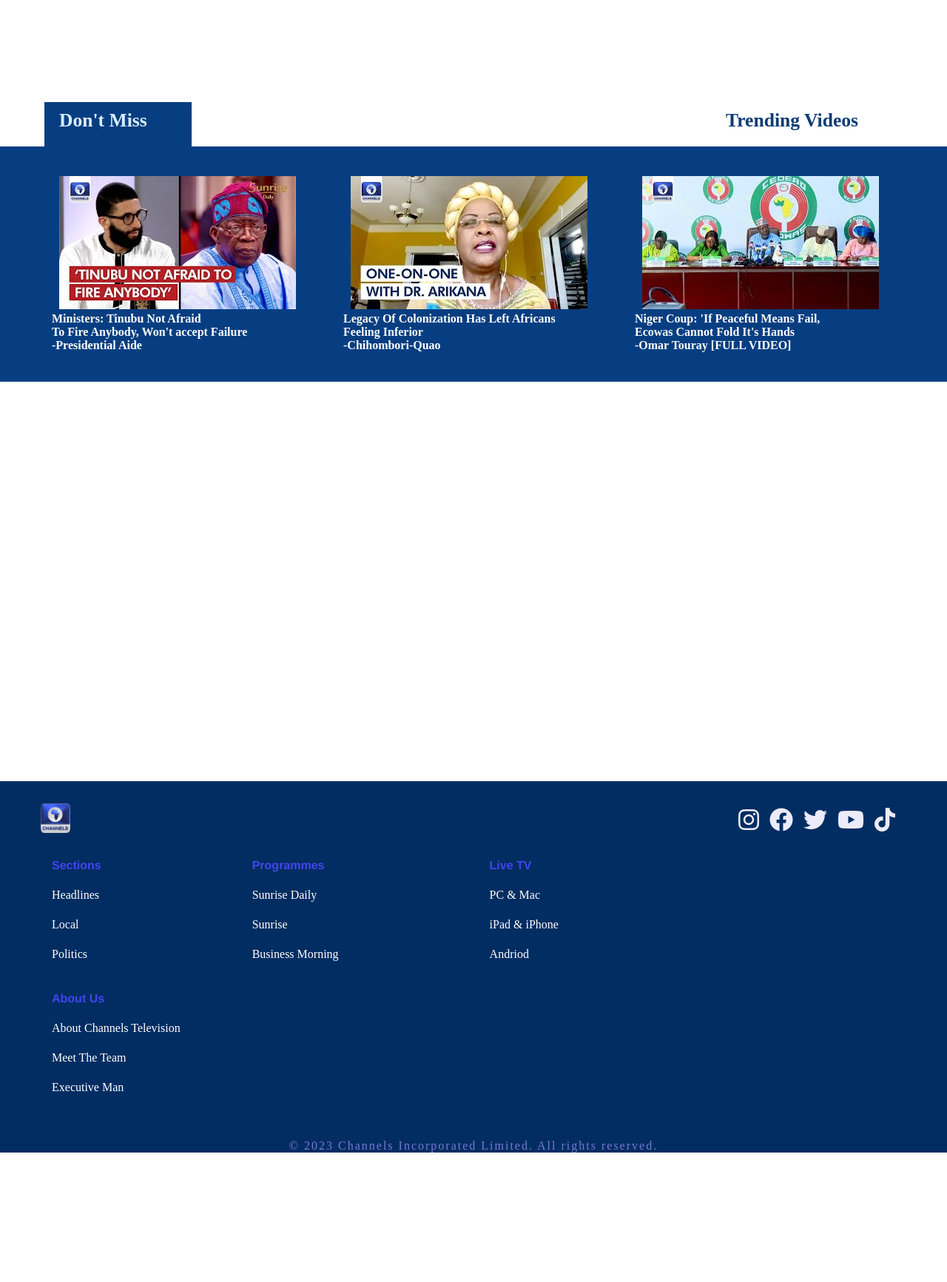
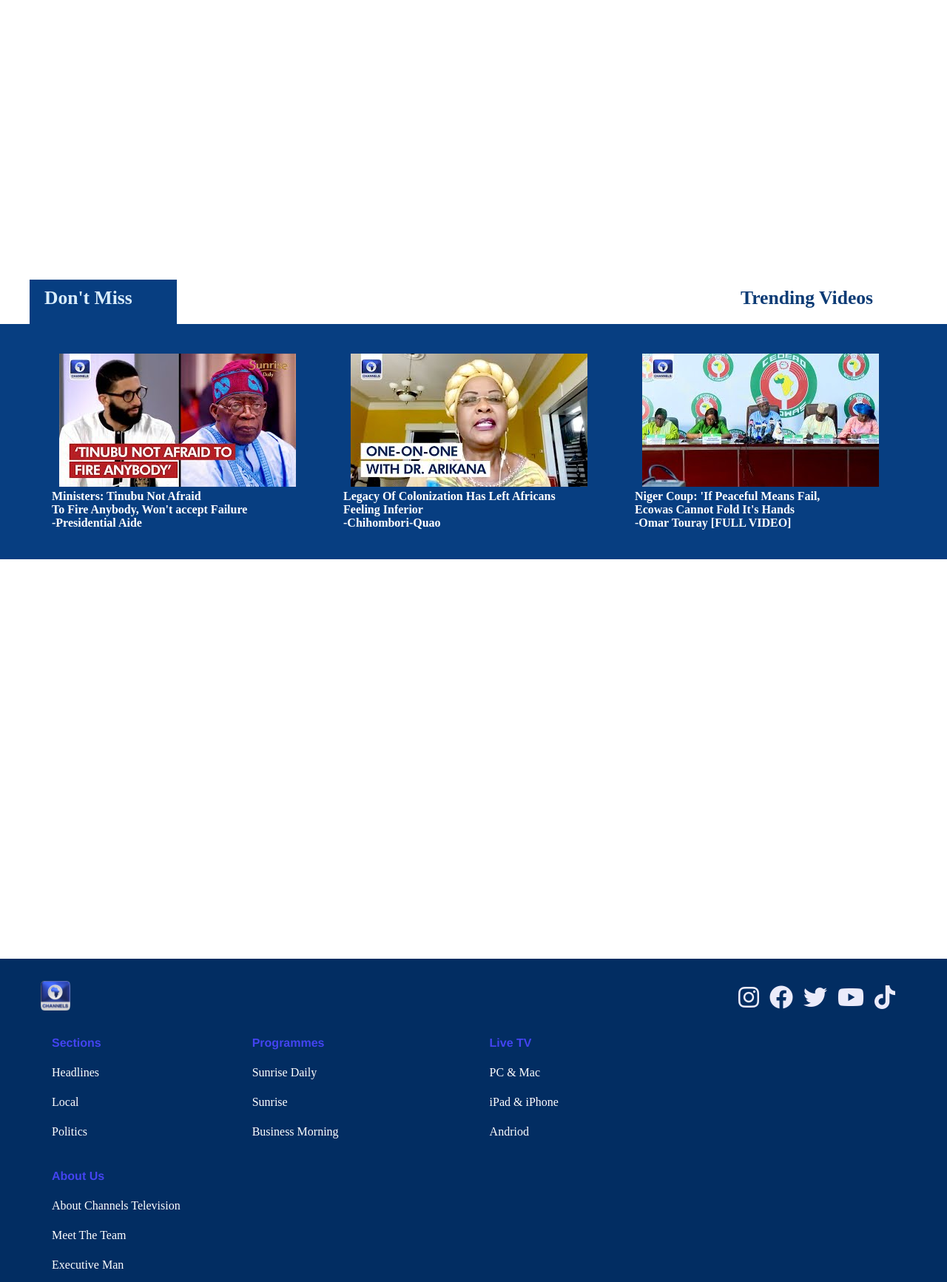
Before and after one commit to Youngjossy/Channelstv, a plain HTML site: page index.html in a window 1280 px wide. Shown: the part 520-2253 px from the top of the page at 74% size. Before the commit the page ends 2078 px from the top, so only its background shows below. Drawn offline with Linux system fonts and the light colour scheme.

Commit message:
added media

```diff
--- a/index.css
+++ b/index.css
@@ -2,6 +2,16 @@
     margin: 0;
     padding: 0;
     border: 0;
+    box-sizing: border-box;
+}
+a{
+    text-decoration: none;
+    color: #4d4d4d;
+}
+::after{
+    box-sizing: border-box;
+}
+::before{
     box-sizing: border-box;
 }
 
@@ -89,10 +99,14 @@
 .emptydiv{
     height: 500px;
 }
+
+.column{
+    margin-top: 30vh;
+}
 .txt{
     background-color: rgb(7, 62, 129);
     display: inline-block;
-    margin: 0 60px 0;
+    margin: 0 40px 0;
 }
 .txt h2{
     font-size: 1.6rem;
@@ -102,7 +116,7 @@
 }
 .text{
     float: right;
-    margin: 0 60px 0;
+    margin: 0 40px 0;
 
 }
 .text h2{
@@ -199,4 +213,6 @@
     color: rgb(121, 121, 216) ;
     text-align: center;
     letter-spacing: 2px;
+    padding-bottom: 40px;
+    padding-top: 40px;
 }
--- a/index.html
+++ b/index.html
@@ -3,9 +3,9 @@
 <head>
     <meta charset="UTF-8">
     <meta name="viewport" content="width=device-width, initial-scale=1.0">
-    <title>Channels Television- The Latest News From Nigeria And Around The World</title>
+    <title>Channels Television-The Latest News From Nigeria And Around The World</title>
     <link rel="stylesheet" href="index.css">
-    <link rel="stylesheet" href="https://cdnjs.cloudflare.com/ajax/libs/font-awesome/6.4.2/css/all.min.css" />
+    <link rel="stylesheet" href="https://cdnjs.cloudflare.com/ajax/libs/font-awesome/6.4.2/css/all.min.css" integrity="sha512-z3gLpd7yknf1YoNbCzqRKc4qyor8gaKU1qmn+CShxbuBusANI9QpRohGBreCFkKxLhei6S9CQXFEbbKuqLg0DA==" crossorigin="anonymous" referrerpolicy="no-referrer" />
 </head>
 <body>
     <div class="body">
@@ -31,6 +31,7 @@
                 </ul>
             </div>
         </nav>
+
         <div class="emptydiv">
 
         </div>
```
Also changed, not shown: img/images/Akeredolu-Aiyedatiwa.jpg (added), img/images/Google.jpg (added), img/images/Lagos-Ibadan-Expressway.webp (added), img/images/NURTW-secretariat.jpg (added), img/images/Nigeria-passport.jpg (added), img/images/Ogun-Assembly2.jpg (added), img/images/Olufunke-Daniel.jpg (added), img/images/Putin.jpg (added), img/images/Taraba.jpg (added), img/images/general-lagbaja-3.jpg (added), img/images/maguire-man-united-england-scotland.jpg (added), img/images/mohbad-death-3.jpg (added), img/images/shettima-housing-.jpg (added).
